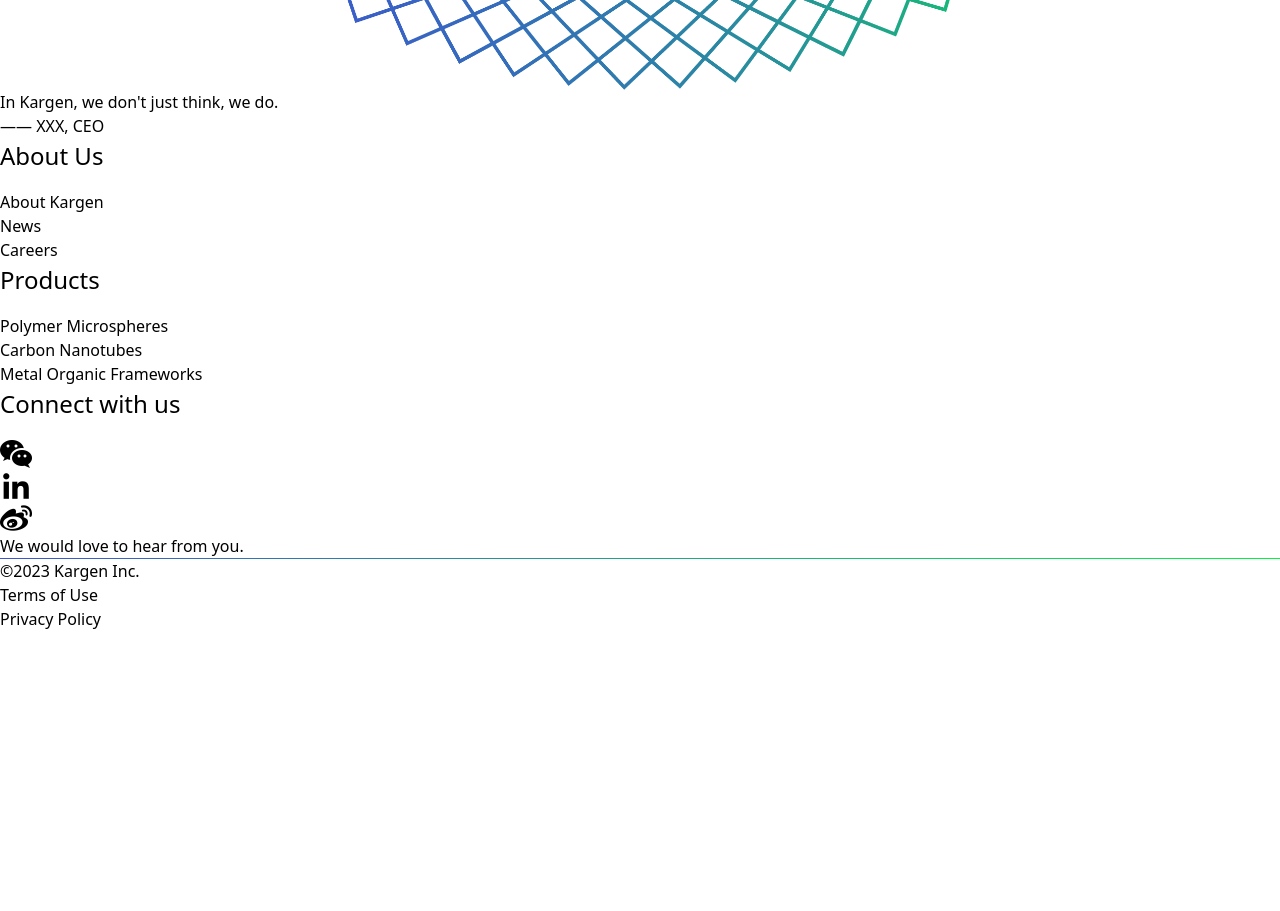
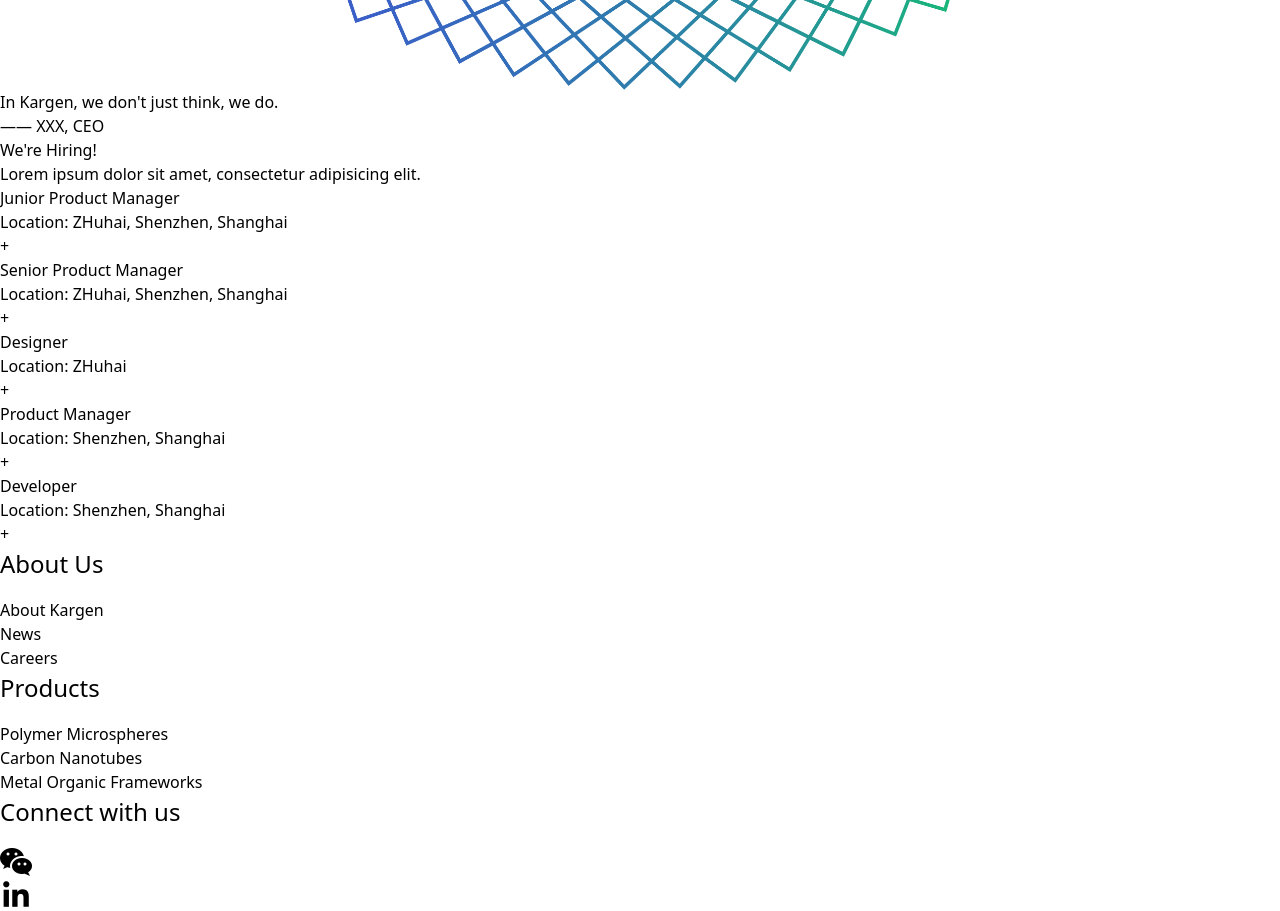
Before and after one commit to mrwhite252/kargen_website, a Vue app: page /about in a window 1280 px wide. Shown: the part 4400-5311 px from the top of the page. Before the commit the page ends 5031 px from the top, so only its background shows below. Built offline with nearby package versions, Linux system fonts and the light colour scheme.

Commit message:
add hiring section component for about page

```diff
--- /dev/null
+++ b/src/components/aboutpageComponents/HiringSection.vue
@@ -0,0 +1,76 @@
+<template>
+  <div class="px-12 py-16">
+    <div class="titles text-center pb-12">
+        <h1 class="text-4xl font-bold pb-4">We're Hiring!</h1>
+        <p class="text-[#b0b0b0]">Lorem ipsum dolor sit amet, consectetur adipisicing elit.</p>
+    </div>
+    <div class="">
+        <div class="content-container py-4 border-b-2 " v-for="content in contents" :key="content.id">
+            <div class="show flex items-center">
+                <div class="left-part">
+                    <h2 class="text-2xl font-bold pb-2">{{ content.title }}</h2>
+                    <p><span class="font-bold">Location:</span> {{ content.location }}</p>
+                </div>
+                <div class="ml-auto" @click="showContent">
+                    <p class="text-4xl text-[#3f54d0]">+</p>
+                </div>
+            </div>
+            <div v-if="showDesc">{{ content.desc }}</div>
+        </div>
+    </div>
+  </div>
+</template>
+
+<script setup>
+
+import { ref } from 'vue';
+
+const contents = [
+    {
+        id:0,
+        title:'Junior Product Manager',
+        location:'ZHuhai, Shenzhen, Shanghai',
+        desc:'Lorem ipsum dolor sit amet consectetur, adipisicing elit. Distinctio rem illo, nam excepturi odio aliquid? Optio tempore aliquam voluptate eius at dolorum voluptatem eaque accusantium!'
+    },
+    {
+        id:1,
+        title:'Senior Product Manager',
+        location:'ZHuhai, Shenzhen, Shanghai',
+        desc:'Lorem ipsum dolor sit amet consectetur, adipisicing elit. Distinctio rem illo, nam excepturi odio aliquid? Optio tempore aliquam voluptate eius at dolorum voluptatem eaque accusantium!'
+    },
+    {
+        id:2,
+        title:'Designer',
+        location:'ZHuhai',
+        desc:'Lorem ipsum dolor sit amet consectetur, adipisicing elit. Distinctio rem illo, nam excepturi odio aliquid? Optio tempore aliquam voluptate eius at dolorum voluptatem eaque accusantium!'
+    },
+    {
+        id:3,
+        title:'Product Manager',
+        location:'Shenzhen, Shanghai',
+        desc:'Lorem ipsum dolor sit amet consectetur, adipisicing elit. Distinctio rem illo, nam excepturi odio aliquid? Optio tempore aliquam voluptate eius at dolorum voluptatem eaque accusantium!'
+    },
+    {
+        id:4,
+        title:'Developer',
+        location:'Shenzhen, Shanghai',
+        desc:'Lorem ipsum dolor sit amet consectetur, adipisicing elit. Distinctio rem illo, nam excepturi odio aliquid? Optio tempore aliquam voluptate eius at dolorum voluptatem eaque accusantium!'
+    },
+]
+
+let showDesc = ref(false);
+
+const showContent = (e) => {
+    console.log(e.target);
+   return showDesc.value = !showDesc.value;
+}
+
+
+</script>
+
+
+<style scoped>
+
+
+
+</style>
--- a/src/views/AboutView.vue
+++ b/src/views/AboutView.vue
@@ -5,6 +5,7 @@
   <HistorySection/>
   <OurValues/>
   <CEO/>
+  <HiringSection/>
 
   <PageFooter/>
 
@@ -20,6 +21,7 @@
 import HistorySection from '../components/aboutpageComponents/HistorySection.vue';
 import OurValues from '../components/aboutpageComponents/OurValues.vue';
 import CEO from '../components/aboutpageComponents/CEO.vue';
+import HiringSection from '../components/aboutpageComponents/HiringSection.vue';
 
 
 
```
